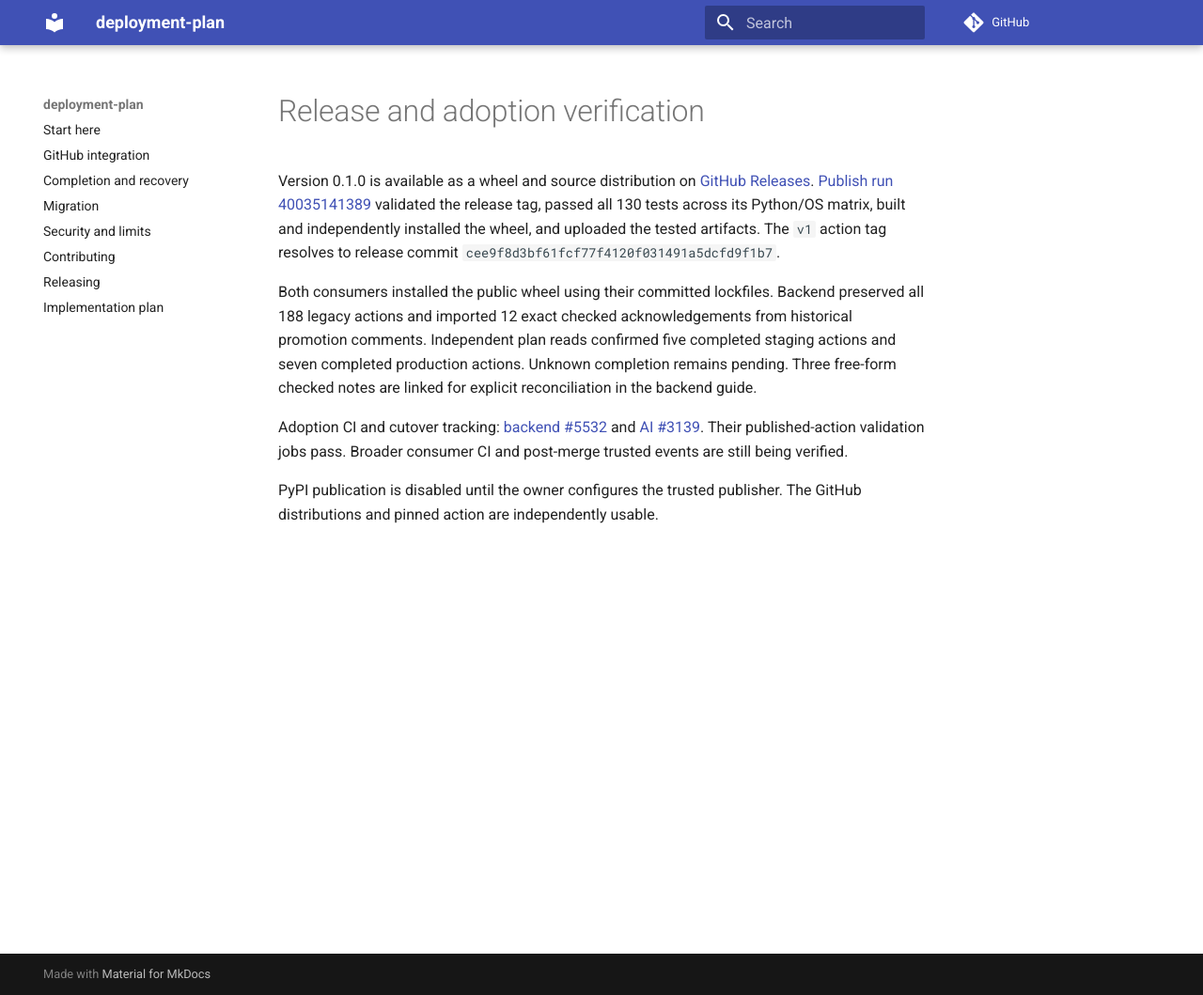
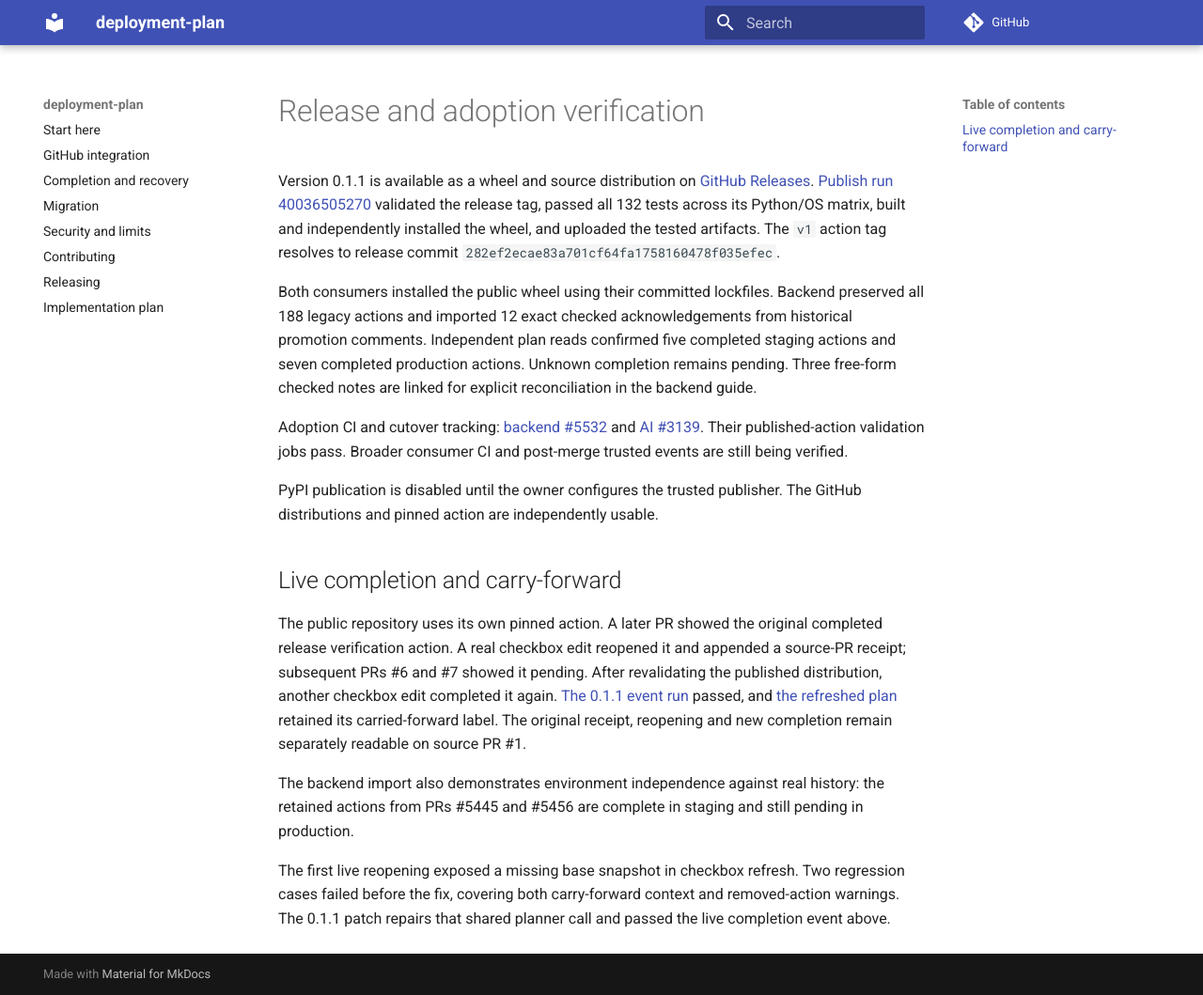
Before and after one commit to gigaverse-app/deployment-plan, an MkDocs documentation site: the page built from docs/release-verification.md, in a window 1280 px wide and 1059 px high. Shown: the whole window at 94% size. Built offline with MkDocs 1.6.1 and Material for MkDocs 9.7.7, drawn with Linux system fonts in a browser that asks for light colours; comment, search, counter and statistics services are not loaded.

Commit message:
docs: audit published lifecycle and consumer adoption

```diff
--- a/docs/implementation-plan.md
+++ b/docs/implementation-plan.md
@@ -1,6 +1,6 @@
 # deployment-plan extraction and adoption
 
-Status: 0.1.0 published on GitHub Releases; consumer adoption CI is in progress. Retire the migration checklist when both consumers use a published release and their integration checks pass.
+Status: 0.1.1 published on GitHub Releases; consumer adoption CI is in progress. Retire the migration checklist when both consumers use a published release and their integration checks pass.
 
 ## Problem and outcome
 
--- a/docs/release-verification.md
+++ b/docs/release-verification.md
@@ -1,9 +1,17 @@
 # Release and adoption verification
 
-Version 0.1.0 is available as a wheel and source distribution on [GitHub Releases](https://github.com/gigaverse-app/deployment-plan/releases/tag/v0.1.0). [Publish run 40035141389](https://github.com/gigaverse-app/deployment-plan/actions/runs/40035141389) validated the release tag, passed all 130 tests across its Python/OS matrix, built and independently installed the wheel, and uploaded the tested artifacts. The `v1` action tag resolves to release commit `cee9f8d3bf61fcf77f4120f031491a5dcfd9f1b7`.
+Version 0.1.1 is available as a wheel and source distribution on [GitHub Releases](https://github.com/gigaverse-app/deployment-plan/releases/tag/v0.1.1). [Publish run 40036505270](https://github.com/gigaverse-app/deployment-plan/actions/runs/40036505270) validated the release tag, passed all 132 tests across its Python/OS matrix, built and independently installed the wheel, and uploaded the tested artifacts. The `v1` action tag resolves to release commit `282ef2ecae83a701cf64fa1758160478f035efec`.
 
 Both consumers installed the public wheel using their committed lockfiles. Backend preserved all 188 legacy actions and imported 12 exact checked acknowledgements from historical promotion comments. Independent plan reads confirmed five completed staging actions and seven completed production actions. Unknown completion remains pending. Three free-form checked notes are linked for explicit reconciliation in the backend guide.
 
 Adoption CI and cutover tracking: [backend #5532](https://github.com/gigaverse-app/gigaverse-backend/pull/5532) and [AI #3139](https://github.com/gigaverse-app/gigaverse-ai/pull/3139). Their published-action validation jobs pass. Broader consumer CI and post-merge trusted events are still being verified.
 
 PyPI publication is disabled until the owner configures the trusted publisher. The GitHub distributions and pinned action are independently usable.
+
+## Live completion and carry-forward
+
+The public repository uses its own pinned action. A later PR showed the original completed release verification action. A real checkbox edit reopened it and appended a source-PR receipt; subsequent PRs #6 and #7 showed it pending. After revalidating the published distribution, another checkbox edit completed it again. [The 0.1.1 event run](https://github.com/gigaverse-app/deployment-plan/actions/runs/40036745133) passed, and [the refreshed plan](https://github.com/gigaverse-app/deployment-plan/pull/5#issuecomment-6376265460) retained its carried-forward label. The original receipt, reopening and new completion remain separately readable on source PR #1.
+
+The backend import also demonstrates environment independence against real history: the retained actions from PRs #5445 and #5456 are complete in staging and still pending in production.
+
+The first live reopening exposed a missing base snapshot in checkbox refresh. Two regression cases failed before the fix, covering both carry-forward context and removed-action warnings. The 0.1.1 patch repairs that shared planner call and passed the live completion event above.
```
Also changed, not shown: docs/index.md (+1 -1 lines).
